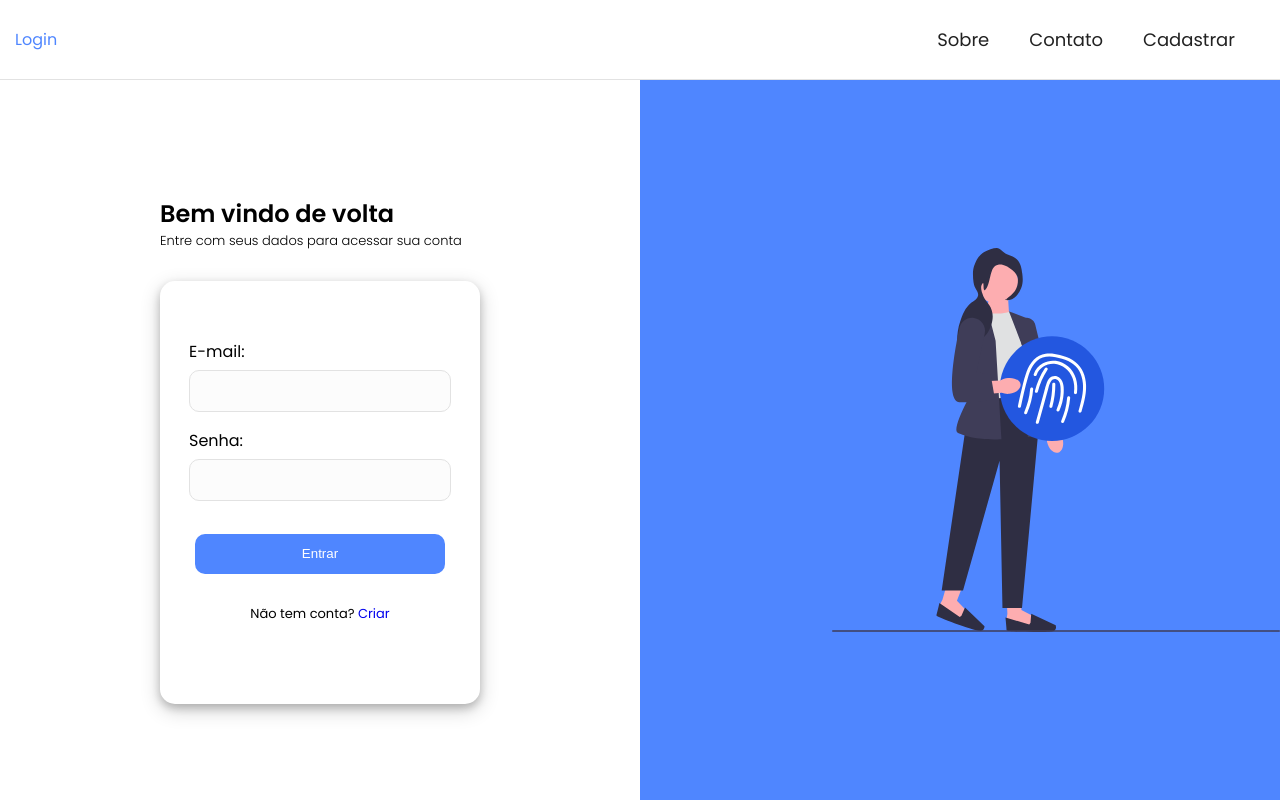
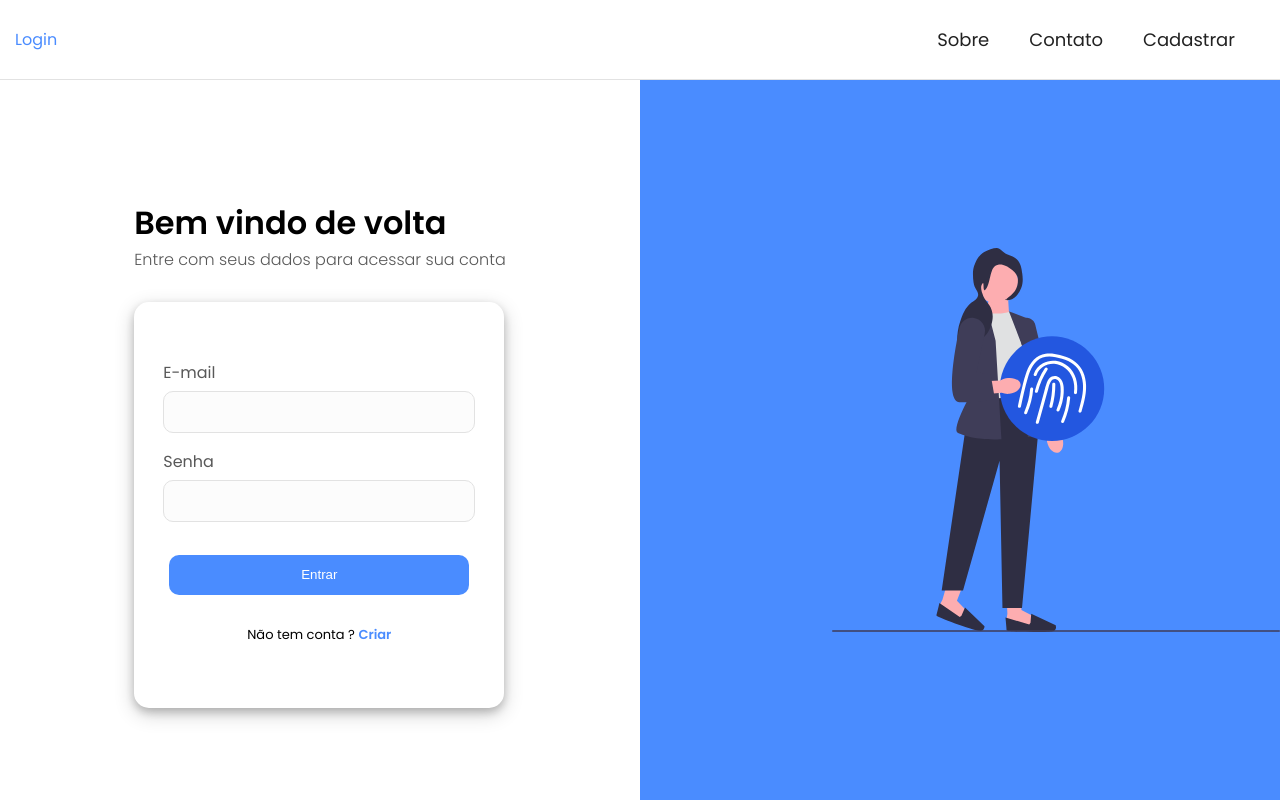
Before and after one commit to yDewolf/DevMentors2025, a plain HTML site: page Avaliacao_26-04-2025/index.html in a window 1280 px wide. Drawn offline with Linux system fonts and the light colour scheme.

Commit message:
Some details

```diff
--- a/Avaliacao_26-04-2025/css/components.css
+++ b/Avaliacao_26-04-2025/css/components.css
@@ -1,16 +1,17 @@
 @import url('https://fonts.googleapis.com/css2?family=Poppins:ital,wght@0,100;0,200;0,300;0,400;0,500;0,600;0,700;0,800;0,900;1,100;1,200;1,300;1,400;1,500;1,600;1,700;1,800;1,900&family=Roboto+Slab:wght@100..900&display=swap');
 :root {
     --default-font: "Poppins";
-    --main-color: #4f86ff;
+    --main-color: #4A8CFF;
     --light-main-color: #e2e2e2;
     --secondary-color: #222222;
+    --light-secondary-color: #585858;
     --input-background: #fcfcfc;
     --navbar-height: 80px;
     --navbar-border-size: 0px;
     --usable-screen-height: calc(100vh - (var(--navbar-height) + var(--navbar-border-size)));
     --max-page-size: 1100px;
     --padding-to-centralize: calc((100vw - var(--max-page-size)) / 2); /* 230px */
-    --form-width: 300px;
+    --form-width: 350px;
 }
 
 
@@ -51,6 +52,7 @@ form {
     }
 
     label {
+        color: var(--light-secondary-color);
         margin-right: auto;
     }
 
@@ -86,7 +88,17 @@ button[type="submit"]:hover {
     background-color: var(--secondary-color);
 }
 
+.form-signup {
+    margin-top: 30px;
+    text-align: center;
+    font-size: small;
 
+    a {
+        text-decoration: none;
+        color: var(--main-color);
+        font-weight: 600;
+    }
+}
 
 .column-row {
     display: flex;
--- a/Avaliacao_26-04-2025/css/login.css
+++ b/Avaliacao_26-04-2025/css/login.css
@@ -1,24 +1,16 @@
 .login-title {
     margin-bottom: 30px;
     h2 {
+        font-size: xx-large;
         font-weight: 600;
         margin-bottom: 0;
     }
 
     p {
+        color: var(--light-secondary-color);
         margin-top: 0;
         font-weight: 300;
-        font-size: small;
-    }
-}
-
-.form-signup {
-    margin: 30px auto;
-    text-align: center;
-    font-size: small;
-
-    a {
-        text-decoration: none;
+        font-size: medium;
     }
 }
 
--- a/Avaliacao_26-04-2025/index.html
+++ b/Avaliacao_26-04-2025/index.html
@@ -35,15 +35,15 @@
             </div>
             <form action="" method="post">
                 <div class="input-row">
-                    <label for="email">E-mail:</label>
+                    <label for="email">E-mail</label>
                     <input type="email" id="email" name="email">
                 </div>
                 <div class="input-row">
-                    <label for="password">Senha:</label>
+                    <label for="password">Senha</label>
                     <input type="password" id="password" name="password">
                 </div>
                 <button type="submit">Entrar</button>
-                <p class="form-signup">Não tem conta? <a href="signup.html">Criar</a></p>
+                <p class="form-signup">Não tem conta ? <a href="signup.html">Criar</a></p>
             </form>
         </div>
         <div class="login-img-div">
```
Also changed, not shown: Avaliacao_26-04-2025/signup.html (+4 -4 lines), 1 other file.
